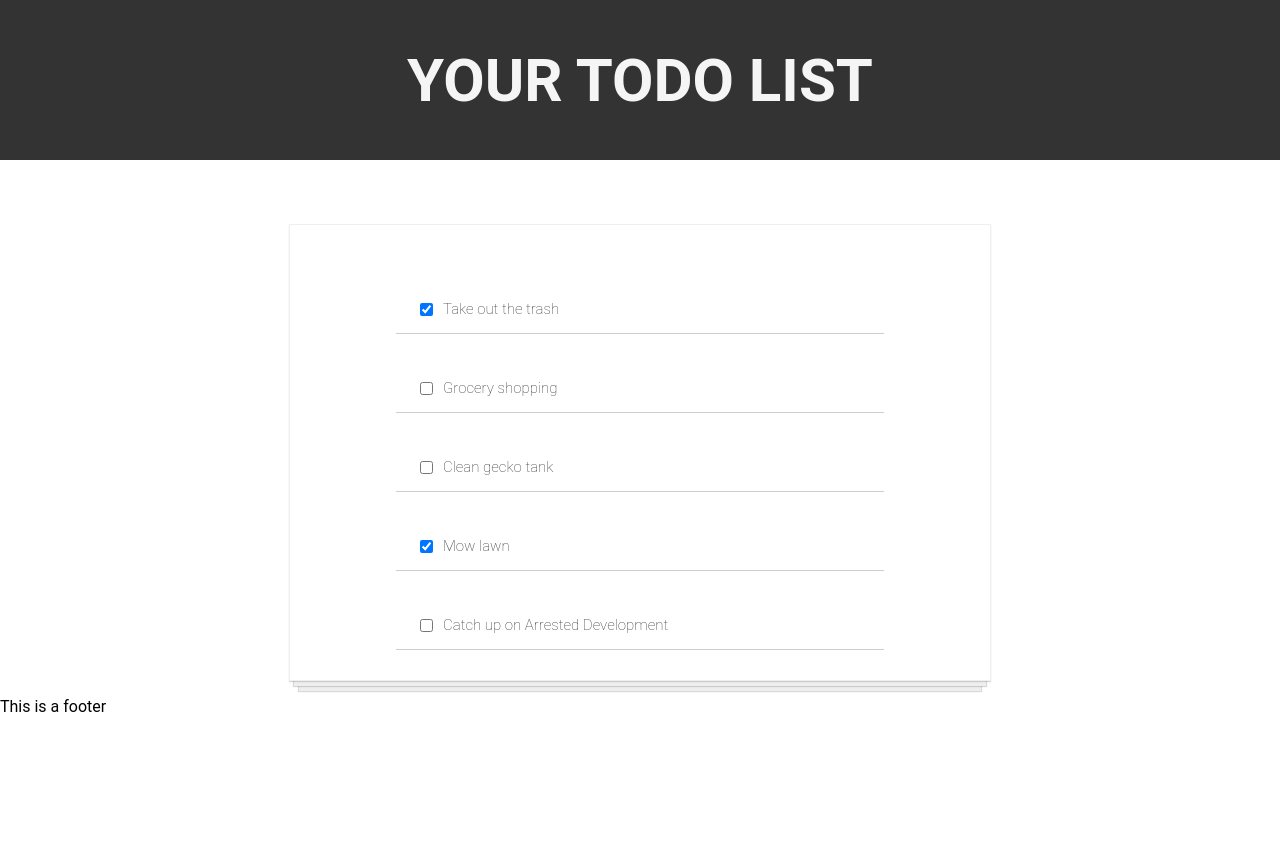
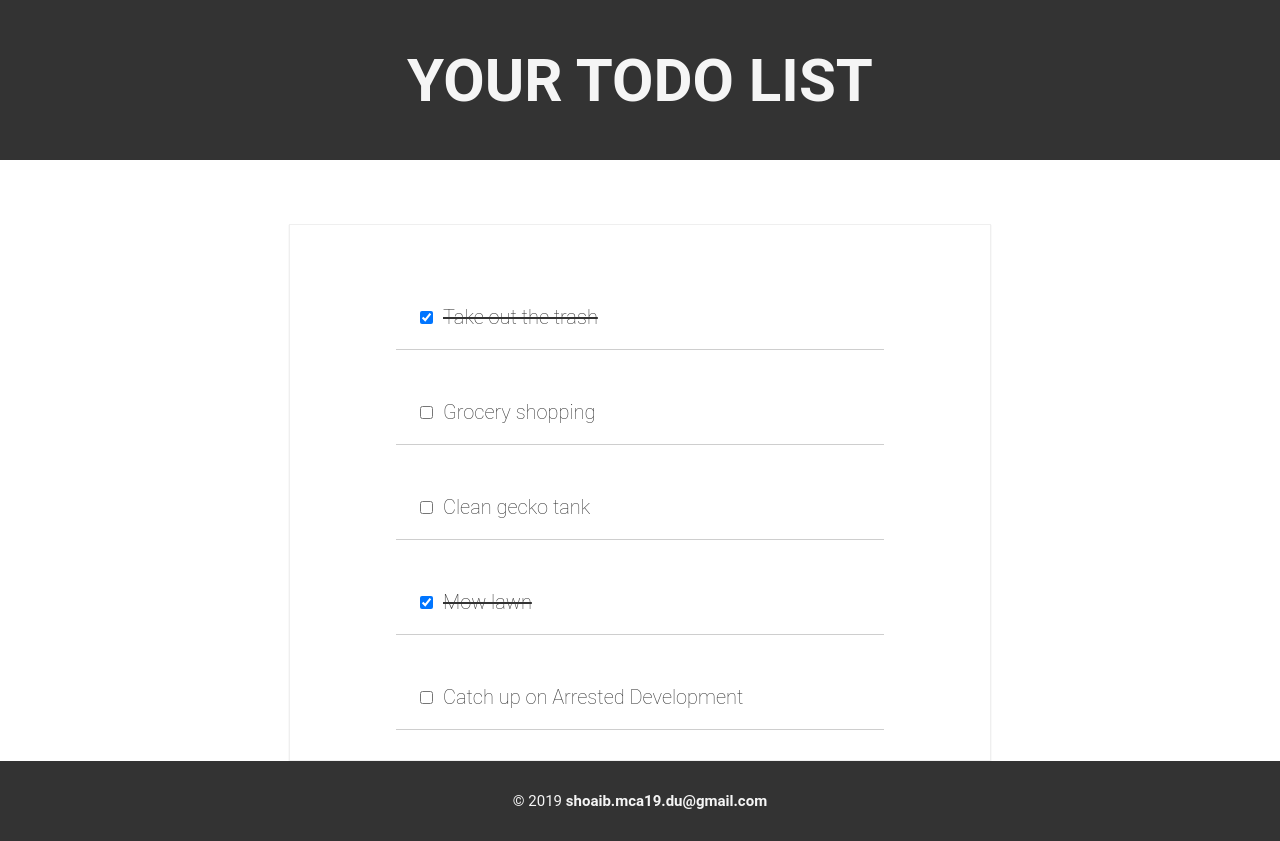
Before and after one commit to msk4862/Todo-React-App, a React app: page / in a window 1280 px wide. Before the commit the page ends 800 px from the top, so only its background shows below. Built offline with nearby package versions, Linux system fonts and the light colour scheme.

Commit message:
styles added

```diff
--- a/components/Footer.js
+++ b/components/Footer.js
@@ -5,7 +5,7 @@ class Footer extends React.Component {
 
 		return (
 			<footer className='footer'>
-				<p>This is a footer</p>
+				<p>&#169; 2019 <strong>shoaib.mca19.du@gmail.com</strong></p>
 			</footer>
 		)
 	}
--- a/components/TodoItem.js
+++ b/components/TodoItem.js
@@ -3,13 +3,15 @@ import React from 'react'
 class TodoItem extends React.Component {
 
 	render() {
-
+		const taskTextStyle = {
+			textDecoration: 'line-through'
+		}
 		return (
 			<div className='todo-item'>
 				<input type='checkbox'
 				checked = {this.props.item.completed}
 				onChange={(event) => this.props.handleChange(this.props.item.id)}/>
-				<p>{this.props.item.text}</p>
+				<p style={this.props.item.completed ? taskTextStyle : null}>{this.props.item.text}</p>
 			</div>
 		)
 	}
--- a/styles/styles.css
+++ b/styles/styles.css
@@ -48,8 +48,8 @@ body {
     border-bottom: 1px solid #cecece;
     font-family: Roboto, sans-serif;
     font-weight: 100;
-    font-size: 15px;
-    color: #333333;
+    font-size: 20px;
+    color: #333;
 }
 
 input[type=checkbox] {
@@ -60,3 +60,15 @@ input[type=checkbox] {
 input[type=checkbox]:focus {
     outline: 0;
 }
+
+.footer {
+    height: 20px;
+    background-color: #333;
+    color: whitesmoke;
+    padding: 30px 0px 30px 0px;
+    text-align: center;
+    font-size: 15px;
+    display: flex;
+    justify-content: center;
+    align-items: center;
+}
```
